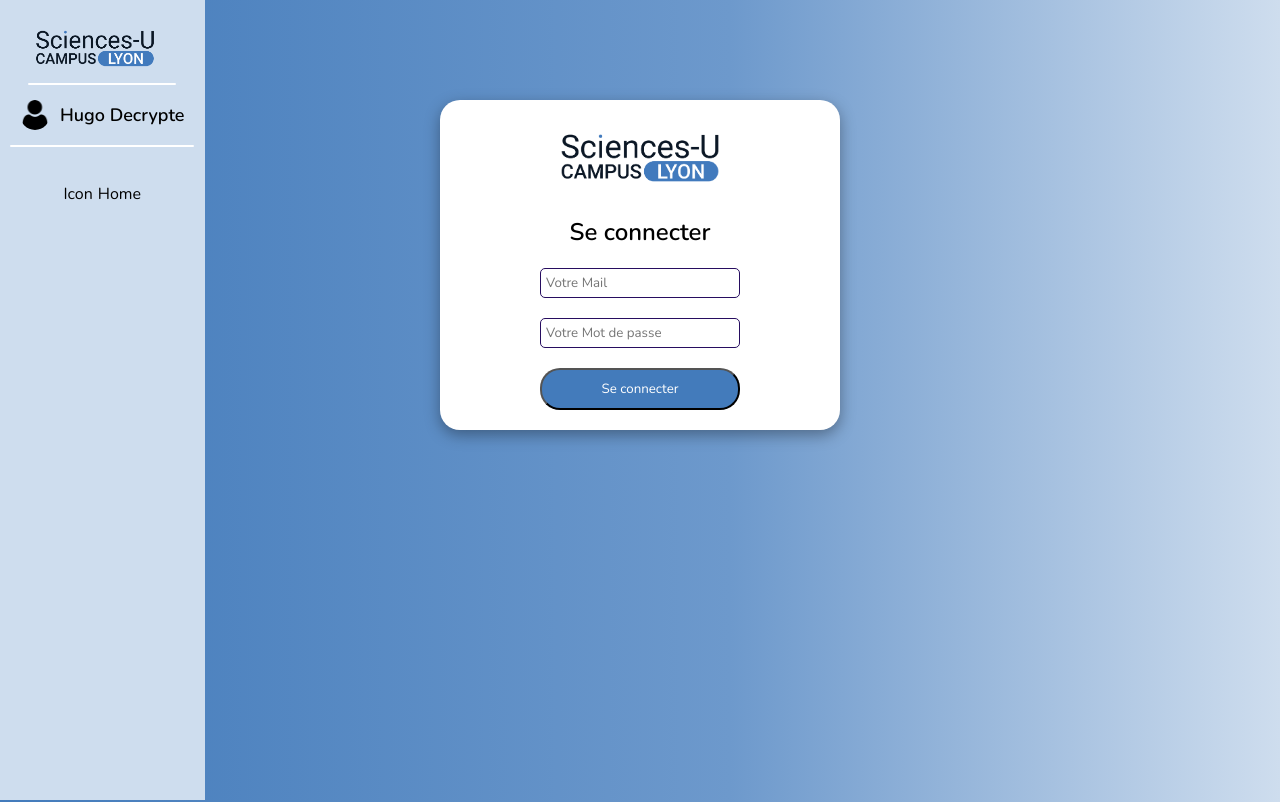
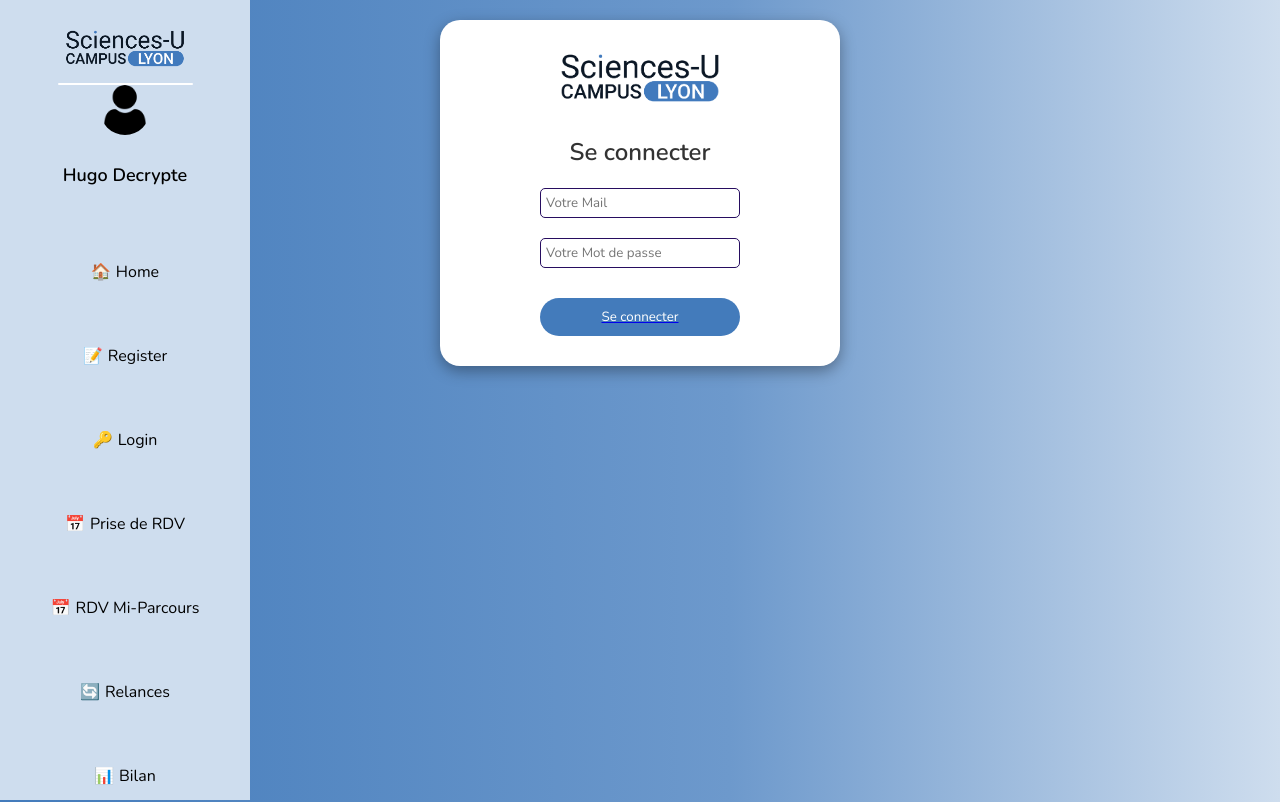
Before and after one commit to Driikzz/ProjetAnnuelEsgi-, a React (Create React App) app: page /login in a window 1280 px wide. Shown: the top 802 px of the page. Built offline with nearby package versions, Linux system fonts and the light colour scheme.

Commit message:
[FIX] Page Gestion des comptes / Ajout lien sur navbar pour dev

```diff
--- a/package.json
+++ b/package.json
@@ -13,6 +13,7 @@
     "@types/react-dom": "^18.3.0",
     "react": "^18.3.1",
     "react-dom": "^18.3.1",
+    "react-icons": "^5.2.1",
     "react-redux": "^9.1.2",
     "react-router-dom": "^6.23.1",
     "react-scripts": "5.0.1",
--- a/src/App.css
+++ b/src/App.css
@@ -1,19 +1,20 @@
+/* App.css */
 /* global */
 @import url('https://fonts.googleapis.com/css2?family=Nunito:ital,wght@0,200..1000;1,200..1000&display=swap');
 
-*{
+* {
   box-sizing: border-box;
-  font-family: "Nunito", sans-serif;;
+  font-family: "Nunito", sans-serif;
 }
 
-.container{
+.container {
   background-color: #437bbb;
   width: 100%;
   height: 100%;
-  color: #fff;
+  color: #000000;
 }
 
-.separator{
+.separator {
   width: 90%;
   height: 2px;
   background-color: rgb(255, 255, 255);
@@ -21,81 +22,111 @@
   margin: auto;
 }
 
-
 /* NavBar */
-
-.navbar{
+.navbar {
   position: fixed;
   left: 0;
   top: 0;
   z-index: 1000;
   background-color: #ceddee!important;
   height: 100%;
+  width: 250px;
+  display: flex;
+  flex-direction: column;
+  align-items: center;
+  padding: 20px 0;
+  overflow-y: auto; /* Ajouté pour permettre le défilement vertical */
 }
 
-.navbar-title-container{
-  padding: 20px 20px 0px 20px;
+.navbar-title-container {
+  display: flex;
+  flex-direction: column;
+  align-items: center;
 }
 
-.navbar-logo{
+.navbar-logo {
   max-width: 150px;
 }
 
-.navbar-item-container{
+.navbar-links {
+  margin-top: 20px;
+  display: flex;
+  flex-direction: column;
+  align-items: center;
+}
+
+.navbar-item {
   margin-top: 10px;
   display: flex;
-  justify-content:center;
+  justify-content: center;
   align-items: center;
   text-decoration: none;
+  width: 100%;
+  padding: 10px;
+  transition: background-color 0.3s;
 }
 
-.navbar-item-icon{
+.navbar-item:hover {
+  background-color: #b0c4de;
+}
+
+.navbar-item-icon {
   margin-right: 5px;
   cursor: pointer;
 }
-.navbar-item-icon p{
-  color: black;
-}
-.navabar-item-title p{
+
+.navbar-item-icon p {
   color: black;
 }
 
-.userImg-container{
+.navbar-item-title p {
+  color: black;
+}
+
+.userImg-container {
   display: flex;
+  flex-direction: column;
   align-items: center;
 }
-.user-img{
-  width: 30px;
-  height: 30px;
+
+.user-img {
+  width: 50px;
+  height: 50px;
   border-radius: 50%;
-  margin-right: 10px;
+  margin-bottom: 10px;
 }
-.userImg-container h3{
+
+.userImg-container h3 {
   font-size: 18px;
   font-weight: 600;
+  color: black;
+  text-align: center;
 }
 
 /* Register and login Screen */
-
-.container-register{
+.container-register {
   background: linear-gradient(90deg, rgba(67,123,187,1) 0%, rgba(109,153,204,1) 57%, rgba(206,221,238,1) 100%);
   overflow: hidden!important;
 }
-.Form{
+
+.Form {
   display: flex;
   flex-wrap: wrap;
   gap: 20px;
   align-items: center;
   justify-content: center;
 }
-.register-form h2{
+
+.register-form h2 {
   margin: 0;
   font-weight: 600;
 }
-.register-form p{
+
+.register-form p {
   margin: 0;
 }
-.form-container{
+
+.form-container {
   margin-bottom: 120px;
   margin-top: 50px;
   box-shadow: rgba(0, 0, 0, 0.35) 0px 5px 15px;
@@ -105,52 +136,59 @@
   min-width: 400px;
   margin-top: 100px;
 }
-.register-form{
+
+.register-form {
   display: flex;
   flex-direction: column;
   justify-content: center;
   align-items: center;
   gap: 20px;
 }
-.register-item{
+
+.register-item {
   display: flex;
   gap: 10px;
   flex-direction: row;
   align-items: center;
 }
-.input-register{
+
+.input-register {
   border-radius: 5px;
   border: 1px solid #270D60;
   padding: 5px;
   min-width: 200px;
   min-height: 25px;
 }
-.register-img{
+
+.register-img {
   max-width: 200px;
   margin: 0;
   padding: 0;
 }
-.register-button{
+
+.register-button {
   background-color: #437bbb;
   color: #fff;
-  border-radius: 20px ;
+  border-radius: 20px;
   min-width: 200px;
   padding: 10px;
 }
-.register-button:focus{
+
+.register-button:focus {
   background-color: #FBF7FF;
   color: #4F12B8;
 }
-.padding-register{
+
+.padding-register {
   padding-bottom: 50px;
 }
+
 body.disable-scroll {
   overflow: hidden; /* Désactiver tout défilement */
 }
 
-/* HomePage  */
-
-.title-screen{
+/* HomePage */
+.title-screen {
   display: flex;
   justify-content: center;
   align-items: center;
@@ -160,7 +198,7 @@ body.disable-scroll {
   font-size: 30px;
 }
 
-.all-card-board{
+.all-card-board {
   display: flex;
   flex-wrap: wrap;
   gap: 20px;
@@ -168,7 +206,7 @@ body.disable-scroll {
   justify-content: center;
 }
 
-.card-board-container{
+.card-board-container {
   background-color: #fff;
   border-radius: 20px;
   padding: 10px;
@@ -184,16 +222,17 @@ body.disable-scroll {
   cursor: pointer;
   text-align: center;
 }
-.card-board-container p{
-    color: #4F12B8;
-    font-weight: 800;
+
+.card-board-container p {
+  color: #4F12B8;
+  font-weight: 800;
 }
 
-.title-section{
+.title-section {
   text-align: center;
 }
 
-.all-alternant-liste{
+.all-alternant-liste {
   display: flex;
   flex-direction: column;
   flex-wrap: wrap;
@@ -202,7 +241,7 @@ body.disable-scroll {
   justify-content: center;
 }
 
-.alternant-item-container{
+.alternant-item-container {
   background-color: #fff;
   border-radius: 20px;
   padding: 5px 10px 5px 10px;
@@ -217,17 +256,18 @@ body.disable-scroll {
   justify-content: space-between;
 }
 
-.alternant-item{
+.alternant-item {
   display: flex;
   flex-direction: row;
   align-items: center;
   gap: 10px;
 }
 
-.status-alternant{
+.status-alternant {
   color: red;
 }
-.title-alternance{
+
+.title-alternance {
   margin-left: 20px;
   text-align: center;
 }
--- a/src/App.tsx
+++ b/src/App.tsx
@@ -13,6 +13,7 @@ import SuiviEntretiensScreen from './screen/SuiviEntretiensScreen'; // Importer
 
 import logo from './assets/img/logoSU.png';
 import userImage from './assets/img/userPicture.png';
+import './App.css'; // Assurez-vous d'importer le fichier CSS global
 
 function App() {
   return (
@@ -29,10 +30,46 @@ function App() {
           </div>
         </div>
         <div className='separator'></div>
-        <div className='navbar-item-container'>
-          <Link to="/home" className='navbar-item-container'>
-            <div className='navbar-item-icon'><p>Icon</p></div>
-            <div className='navabar-item-title'><p>Home</p></div>
+        <div className='navbar-links'>
+          <Link to="/home" className='navbar-item'>
+            <div className='navbar-item-icon'><p>🏠</p></div>
+            <div className='navbar-item-title'><p>Home</p></div>
+          </Link>
+          <Link to="/register" className='navbar-item'>
+            <div className='navbar-item-icon'><p>📝</p></div>
+            <div className='navbar-item-title'><p>Register</p></div>
+          </Link>
+          <Link to="/login" className='navbar-item'>
+            <div className='navbar-item-icon'><p>🔑</p></div>
+            <div className='navbar-item-title'><p>Login</p></div>
+          </Link>
+          <Link to="/rdv" className='navbar-item'>
+            <div className='navbar-item-icon'><p>📅</p></div>
+            <div className='navbar-item-title'><p>Prise de RDV</p></div>
+          </Link>
+          <Link to="/rdv-mi-parcours" className='navbar-item'>
+            <div className='navbar-item-icon'><p>📅</p></div>
+            <div className='navbar-item-title'><p>RDV Mi-Parcours</p></div>
+          </Link>
+          <Link to="/relances" className='navbar-item'>
+            <div className='navbar-item-icon'><p>🔄</p></div>
+            <div className='navbar-item-title'><p>Relances</p></div>
+          </Link>
+          <Link to="/bilan" className='navbar-item'>
+            <div className='navbar-item-icon'><p>📊</p></div>
+            <div className='navbar-item-title'><p>Bilan</p></div>
+          </Link>
+          <Link to="/gestion-comptes-suiveurs" className='navbar-item'>
+            <div className='navbar-item-icon'><p>👥</p></div>
+            <div className='navbar-item-title'><p>Gestion Comptes Suiveurs</p></div>
+          </Link>
+          <Link to="/alertes" className='navbar-item'>
+            <div className='navbar-item-icon'><p>⚠️</p></div>
+            <div className='navbar-item-title'><p>Alertes Générales</p></div>
+          </Link>
+          <Link to="/suivi-entretiens" className='navbar-item'>
+            <div className='navbar-item-icon'><p>📋</p></div>
+            <div className='navbar-item-title'><p>Suivi des Entretiens</p></div>
           </Link>
         </div>
       </div>
--- a/src/screen/styles/AlertesGeneralesScreen.css
+++ b/src/screen/styles/AlertesGeneralesScreen.css
@@ -36,7 +36,6 @@
     font-size: 20px;
   }
 
-  .alertesList {}
 
   .cardContainer {
     display: flex;
--- /dev/null
+++ b/src/screen/styles/GestionComptesSuiveursScreen.css
@@ -0,0 +1,145 @@
+/* Gestion des comptes */
+.container {
+    padding: 20px;
+    background-color: #f9f9f9;
+    border-radius: 8px;
+    width: calc(100% - 260px); /* Ajustement pour laisser de la place pour la navbar */
+    margin-left: 240px; /* Laisser de la place pour la navbar */
+    min-height: calc(100vh - 40px); /* Pour s'assurer que la hauteur couvre l'écran */
+    box-sizing: border-box;
+  }
+
+  h1, h2, h3 {
+    color: #333;
+    text-align: center;
+  }
+
+  .form-container, .suiveurs-list {
+    margin-top: 20px;
+  }
+
+  .form-group {
+    margin-bottom: 15px;
+  }
+
+  .form-group label {
+    display: block;
+    margin-bottom: 5px;
+  }
+
+  .form-group input, .form-group select {
+    width: 100%; /* Ajustement de la largeur */
+    padding: 10px;
+    border: 1px solid #ccc;
+    border-radius: 4px;
+  }
+
+  button {
+    background-color: #437bbb;
+    color: #fff;
+    border: none;
+    padding: 10px 20px;
+    border-radius: 4px;
+    cursor: pointer;
+    display: block;
+    margin: 10px auto;
+  }
+
+  button:hover {
+    background-color: #365f9e;
+  }
+
+  .suiveurs-list table {
+    width: 100%;
+    border-collapse: collapse;
+    margin-top: 20px;
+  }
+
+  .suiveurs-list th, .suiveurs-list td {
+    border: 1px solid #ddd;
+    padding: 8px;
+    text-align: center;
+  }
+
+  .suiveurs-list th {
+    background-color: #f2f2f2;
+  }
+
+  .delete-button {
+    background-color: transparent;
+    border: none;
+    cursor: pointer;
+    color: #e74c3c;
+    font-size: 18px;
+  }
+
+  .suiveurs-list button:hover {
+    color: #c0392b;
+  }
+
+  /* Modal styles */
+  .open-modal-button, .edit-mode-button {
+    background-color: #28a745;
+    color: white;
+    padding: 10px 20px;
+    border: none;
+    border-radius: 4px;
+    cursor: pointer;
+    margin-bottom: 20px;
+    display: block;
+    margin-left: auto;
+    margin-right: auto;
+  }
+
+  .open-modal-button:hover, .edit-mode-button:hover {
+    background-color: #218838;
+  }
+
+  .modal {
+    position: fixed;
+    top: 0;
+    left: 0;
+    width: 100%;
+    height: 100%;
+    background-color: rgba(0, 0, 0, 0.5);
+    display: flex;
+    align-items: center;
+    justify-content: center;
+  }
+
+  .modal-content {
+    background-color: #fff;
+    padding: 20px;
+    border-radius: 8px;
+    width: 500px;
+    position: relative;
+  }
+
+  .close-button {
+    position: absolute;
+    top: 10px;
+    right: 10px;
+    background-color: #e74c3c;
+    color: white;
+    border: none;
+    padding: 5px 10px;
+    border-radius: 4px;
+    cursor: pointer;
+  }
+
+  .close-button:hover {
+    background-color: #c0392b;
+  }
+
+  /* Tag header */
+  .tag-header {
+    background-color: #ececec;
+    cursor: pointer;
+    font-weight: bold;
+    text-align: left;
+    padding: 8px;
+  }
+
+  .tag-header:hover {
+    background-color: #d4d4d4;
+  }
```
Also changed, not shown: src/screen/GestionComptesSuiveursScreen.tsx (+114 -17 lines), 2 other files (tests, documents, lock files or other folders).
